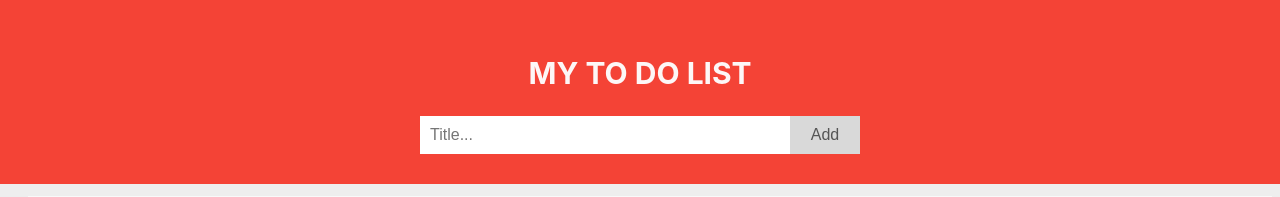
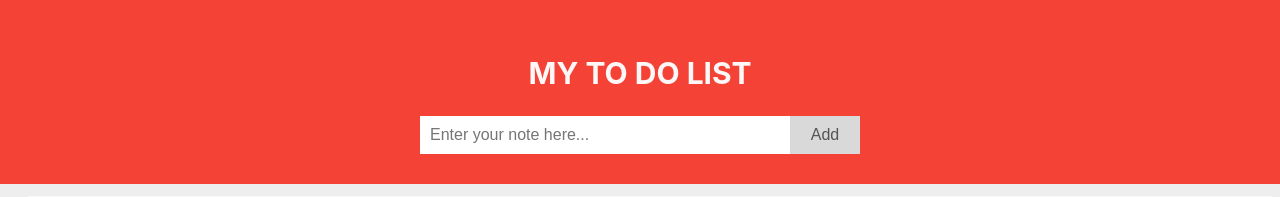
Before and after one commit to HelenFedoseeva/react-app-todo-list, a React (Create React App) app: page / in a window 1280 px wide. Shown: the top 197 px of the page. Built offline with nearby package versions, Linux system fonts and the light colour scheme.

Commit message:
fix-the-delete-notes-logic

```diff
--- a/src/components/Add-btn/Add-btn.jsx
+++ b/src/components/Add-btn/Add-btn.jsx
@@ -13,6 +13,7 @@ export const AddBtn = ({onClick}) => {
     // }
 
     const handleBtnChange = (e) => {
+
         let click = count;
         click++;
         setCount(click)
@@ -22,7 +23,7 @@ export const AddBtn = ({onClick}) => {
 
     return (
 
-            <button onClick={handleBtnChange}  className='addBtn' type="button">Add</button>
+            <button onClick={handleBtnChange}  className='addBtn' type="submit">Add</button>
 
 )
 }
--- a/src/components/Input/Input.jsx
+++ b/src/components/Input/Input.jsx
@@ -1,16 +1,30 @@
 import '../../index.css';
 import React from 'react';
+import { useState } from 'react';
 
 
-export const Input = ({onChange}) => {
+export const Input = ({ onChange, click }) => {
+    const [count, setCount] = useState(0)
 
+    console.log(click)
+    console.log(count)
+
+    // function clearInputValue(click) {
+    //     if (click !== count) {
+    //         count += 1
+
+    //     } setCount(count)
+    // }
     const handleValueChange = (event) => {
-       onChange(event.target.value)
+        onChange(event.target.value)
+
+
    }
 
 
 
+
     return (
-        <input className='input' type="text" placeholder="Title..." onChange={handleValueChange}/>
+        <input className='input' type="text" placeholder="Enter your note here..." onChange={handleValueChange}/>
     )
 }
--- a/src/components/Section/Section.jsx
+++ b/src/components/Section/Section.jsx
@@ -10,7 +10,6 @@ export const Section = () => {
     const [value, setValue] = useState('')
     const [click, setClick] = useState(0)
 
-    console.log(click)
 
     const handleValueChange = (value) => {
         setValue(value)
@@ -30,7 +29,7 @@ export const Section = () => {
             <div className="header__wrapper">
                 <div className="container">
                     <h1 className="title">My To Do List</h1>
-                    <Input onChange={handleValueChange}/>
+                    <Input click={click}   onChange={handleValueChange}/>
                     <AddBtn onClick={handleBtnChange}/>
                 </div>
             </div>
--- a/src/components/ToDoList/ToDoList.jsx
+++ b/src/components/ToDoList/ToDoList.jsx
@@ -7,20 +7,23 @@ export const ToDoList = ({ value, click }) => {
 
     const listValue = String(value.trim())
 
-    if (click > 1 && listValue !== '') {
+
+    if (click && listValue !== '') {
+
         noteArr.push(listValue)
 
     }
 
-    const markupList = noteArr.map((elem, index) =>{return (<li onClick={handleListItemClick} key={index} className='list__item'>{elem}
+      const markupList = noteArr.map((elem, index) =>{return (<li onClick={handleListItemClick} key={index} id={index} className='list__item'>{elem}
       <button onClick={handleCloseBtnClick} className='closeBtn' type='button'>×</button></li>)
   })
+
 
 
     function handleCloseBtnClick(e) {
 
 
-        const index = e.nativeEvent.target.offsetParent
+        const index = e.target.offsetParent.id
         console.log(index)
         const siblingIndex = e.nativeEvent.target.offsetParent.nextSibling
         noteArr.splice(index, 1)
```
